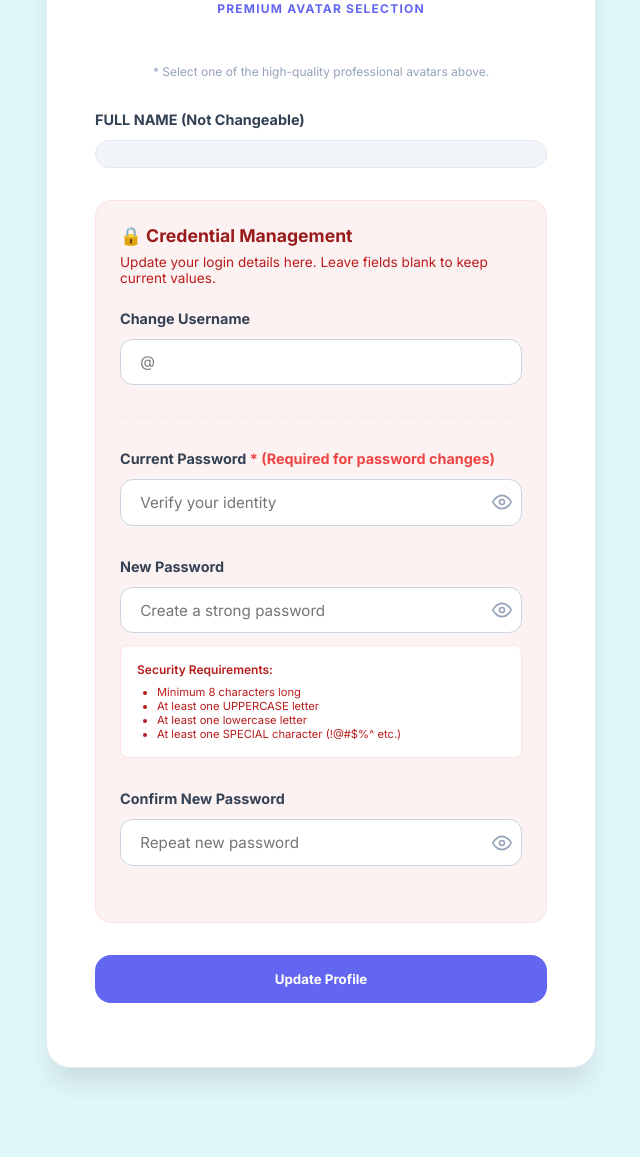
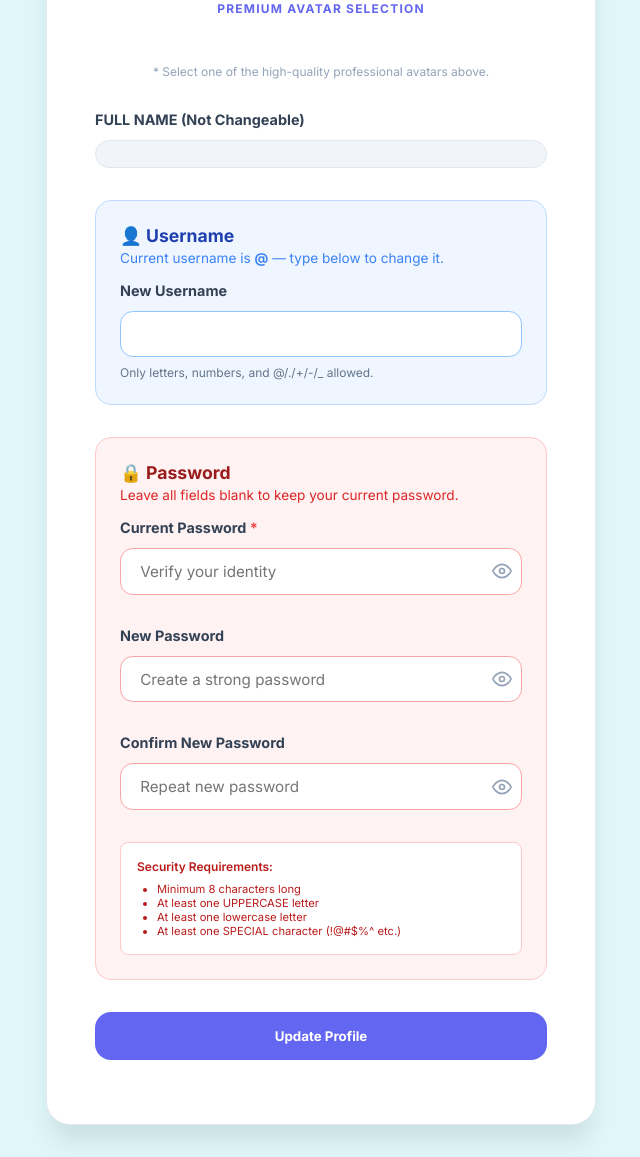
Before and after one commit to ameenul-hashim/calicutadminproject, a Django app: template accounts/templates/accounts/edit_profile.html in a window 1280 px wide. Shown: the part 485-1642 px from the top of the page, without its empty margins (319-959 px from the left). Before the commit the page ends 1568 px from the top, so only its background shows below. Run offline with Django 5.2, Linux system fonts and the light colour scheme; the template is opened without the code that fills it, so the values that code supplies are empty; some libraries are stand-ins or nearby versions.

Commit message:
Split student credential management into separate Username and Password sections
- Usnow shows current username @... displayed; new username field pre-filled with current value
- Password change is in a separate red-bordered section below
- Both sections visually distinct (blue vs red theme)
- JS validation updated to detect username changes correctly
- Unchanged username not sent to backend

```diff
--- a/accounts/templates/accounts/edit_profile.html
+++ b/accounts/templates/accounts/edit_profile.html
@@ -24,8 +24,6 @@
             .edit-card { padding: 1.5rem !important; }
             .avatar-grid { gap: 10px !important; }
             .avatar-option { width: 100% !important; height: 110px !important; }
-            #credentialSection { padding: 1rem !important; }
-            #credentialSection input { font-size: 0.85rem; }
         }
         @media (max-width: 768px) {
             .avatar-grid {
@@ -135,23 +133,28 @@
                 <div class="readonly-field">{{ user.full_name }}</div>
             </div>
 
-            <div style="margin-top: 2rem; padding: 1.5rem; background: #fdf2f2; border: 1px solid #fee2e2; border-radius: 1rem;" id="credentialSection">
-                <h3 style="font-size: 1.1rem; font-weight: 700; color: #991b1b; margin-bottom: 0.5rem;">🔒 Credential Management</h3>
-                <p style="font-size: 0.85rem; color: #b91c1c; margin-bottom: 1.5rem;">Update your login details here. Leave fields blank to keep current values.</p>
+            <!-- ════ Username Section ════ -->
+            <div style="margin-top: 2rem; padding: 1.5rem; background: #eff6ff; border: 1px solid #bfdbfe; border-radius: 1rem;">
+                <h3 style="font-size: 1.1rem; font-weight: 700; color: #1e40af; margin: 0 0 0.25rem;">👤 Username</h3>
+                <p style="font-size: 0.85rem; color: #3b82f6; margin: 0 0 1rem;">Current username is <strong>@{{ user.username }}</strong> — type below to change it.</p>
+                <div class="form-group" style="margin-bottom:0;">
+                    <label for="new_username">New Username</label>
+                    <input type="text" id="new_username" name="new_username" value="{{ user.username }}"
+                           style="width: 100%; padding: 0.8rem 1.2rem; border-radius: 0.8rem; border: 1px solid #93c5fd; font-size: 0.95rem;">
+                    <p style="font-size: 0.75rem; color: #64748b; margin: 0.5rem 0 0;">Only letters, numbers, and @/./+/-/_ allowed.</p>
+                </div>
+            </div>
+
+            <!-- ════ Password Section ════ -->
+            <div style="margin-top: 2rem; padding: 1.5rem; background: #fef2f2; border: 1px solid #fecaca; border-radius: 1rem;">
+                <h3 style="font-size: 1.1rem; font-weight: 700; color: #991b1b; margin: 0 0 0.25rem;">🔒 Password</h3>
+                <p style="font-size: 0.85rem; color: #dc2626; margin: 0 0 1rem;">Leave all fields blank to keep your current password.</p>
 
                 <div class="form-group">
-                    <label for="new_username">Change Username</label>
-                    <input type="text" id="new_username" name="new_username" placeholder="@{{ user.username }}"
-                           style="width: 100%; padding: 0.8rem 1.2rem; border-radius: 0.8rem; border: 1px solid #cbd5e1; font-size: 0.95rem;">
-                </div>
-
-                <div style="margin: 2rem 0; border-top: 1px dashed #fee2e2;"></div>
-
-                <div class="form-group">
-                    <label for="current_password">Current Password <span style="color:#ef4444;">* (Required for password changes)</span></label>
+                    <label for="current_password">Current Password <span style="color:#ef4444;">*</span></label>
                     <div style="position: relative;">
                         <input type="password" id="current_password" name="current_password" placeholder="Verify your identity"
-                               style="width: 100%; padding: 0.8rem 1.2rem; border-radius: 0.8rem; border: 1px solid #cbd5e1; font-size: 0.95rem; padding-right: 2.5rem;">
+                               style="width: 100%; padding: 0.8rem 1.2rem; border-radius: 0.8rem; border: 1px solid #fca5a5; font-size: 0.95rem; padding-right: 2.5rem;">
                         <span onclick="togglePassword('current_password', 'eye-current')" style="position: absolute; right: 10px; top: 50%; transform: translateY(-50%); cursor: pointer; color: #94a3b8; display: flex; align-items: center;">
                             <svg id="eye-current" xmlns="http://www.w3.org/2000/svg" width="20" height="20" viewBox="0 0 24 24" fill="none" stroke="currentColor" stroke-width="2" stroke-linecap="round" stroke-linejoin="round"><path d="M1 12s4-8 11-8 11 8 11 8-4 8-11 8-11-8-11-8z"></path><circle cx="12" cy="12" r="3"></circle></svg>
                         </span>
@@ -162,19 +165,10 @@
                     <label for="new_password">New Password</label>
                     <div style="position: relative;">
                         <input type="password" id="new_password" name="new_password" placeholder="Create a strong password"
-                               style="width: 100%; padding: 0.8rem 1.2rem; border-radius: 0.8rem; border: 1px solid #cbd5e1; font-size: 0.95rem; padding-right: 2.5rem;">
+                               style="width: 100%; padding: 0.8rem 1.2rem; border-radius: 0.8rem; border: 1px solid #fca5a5; font-size: 0.95rem; padding-right: 2.5rem;">
                         <span onclick="togglePassword('new_password', 'eye-new')" style="position: absolute; right: 10px; top: 50%; transform: translateY(-50%); cursor: pointer; color: #94a3b8; display: flex; align-items: center;">
                             <svg id="eye-new" xmlns="http://www.w3.org/2000/svg" width="20" height="20" viewBox="0 0 24 24" fill="none" stroke="currentColor" stroke-width="2" stroke-linecap="round" stroke-linejoin="round"><path d="M1 12s4-8 11-8 11 8 11 8-4 8-11 8-11-8-11-8z"></path><circle cx="12" cy="12" r="3"></circle></svg>
                         </span>
-                    </div>
-                    <div style="margin-top: 0.75rem; background: #fff; padding: 1rem; border-radius: 0.5rem; border: 1px solid #fee2e2;">
-                        <p style="margin: 0; font-size: 0.75rem; color: #b91c1c; font-weight: 600;">Security Requirements:</p>
-                        <ul style="margin: 0.5rem 0 0 0; padding-left: 1.25rem; font-size: 0.7rem; color: #b91c1c;">
-                            <li>Minimum 8 characters long</li>
-                            <li>At least one UPPERCASE letter</li>
-                            <li>At least one lowercase letter</li>
-                            <li>At least one SPECIAL character (!@#$%^ etc.)</li>
-                        </ul>
                     </div>
                 </div>
 
@@ -182,11 +176,21 @@
                     <label for="confirm_password">Confirm New Password</label>
                     <div style="position: relative;">
                         <input type="password" id="confirm_password" name="confirm_password" placeholder="Repeat new password"
-                               style="width: 100%; padding: 0.8rem 1.2rem; border-radius: 0.8rem; border: 1px solid #cbd5e1; font-size: 0.95rem; padding-right: 2.5rem;">
+                               style="width: 100%; padding: 0.8rem 1.2rem; border-radius: 0.8rem; border: 1px solid #fca5a5; font-size: 0.95rem; padding-right: 2.5rem;">
                         <span onclick="togglePassword('confirm_password', 'eye-confirm')" style="position: absolute; right: 10px; top: 50%; transform: translateY(-50%); cursor: pointer; color: #94a3b8; display: flex; align-items: center;">
                             <svg id="eye-confirm" xmlns="http://www.w3.org/2000/svg" width="20" height="20" viewBox="0 0 24 24" fill="none" stroke="currentColor" stroke-width="2" stroke-linecap="round" stroke-linejoin="round"><path d="M1 12s4-8 11-8 11 8 11 8-4 8-11 8-11-8-11-8z"></path><circle cx="12" cy="12" r="3"></circle></svg>
                         </span>
                     </div>
+                </div>
+
+                <div style="margin-top: 0.75rem; background: #fff; padding: 1rem; border-radius: 0.5rem; border: 1px solid #fecaca;">
+                    <p style="margin: 0; font-size: 0.75rem; color: #b91c1c; font-weight: 600;">Security Requirements:</p>
+                    <ul style="margin: 0.5rem 0 0 0; padding-left: 1.25rem; font-size: 0.7rem; color: #b91c1c;">
+                        <li>Minimum 8 characters long</li>
+                        <li>At least one UPPERCASE letter</li>
+                        <li>At least one lowercase letter</li>
+                        <li>At least one SPECIAL character (!@#$%^ etc.)</li>
+                    </ul>
                 </div>
             </div>
 
@@ -235,8 +239,13 @@
         profileForm.addEventListener('submit', function(e) {
             e.preventDefault();
 
-            if (!avatarUrlInput.value && !document.getElementById('previewImg') && !document.getElementById('new_username').value && !document.getElementById('new_password').value) {
-                showToast('Please make a change before updating', 'error');
+            const usernameField = document.getElementById('new_username');
+            const origUsername = '{{ user.username }}';
+            const usernameChanged = usernameField.value.trim() !== origUsername;
+            const passEntered = document.getElementById('new_password').value;
+
+            if (!avatarUrlInput.value && !document.getElementById('previewImg') && !usernameChanged && !passEntered) {
+                showToast('No changes detected.', 'error');
                 return;
             }
 
@@ -263,6 +272,11 @@
             submitBtn.disabled = true;
             submitBtn.style.opacity = '0.5';
             submitBtn.innerText = 'Updating...';
+
+            // don't send username if unchanged
+            if (!usernameChanged) {
+                usernameField.value = '';
+            }
 
             const formData = new FormData(this);
 
```
